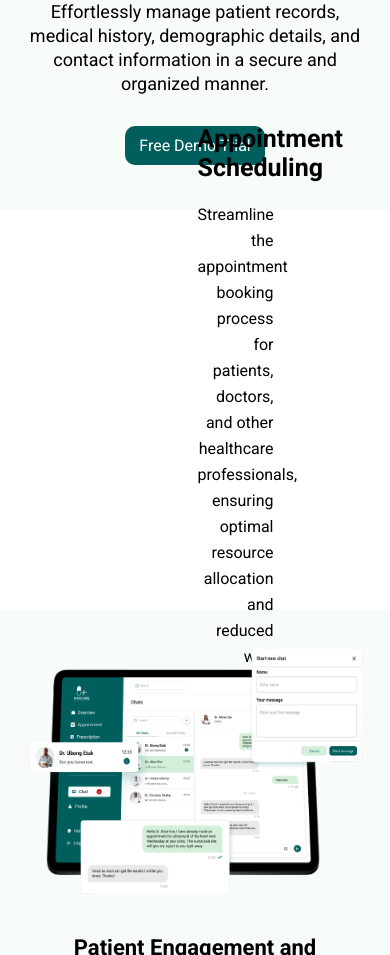
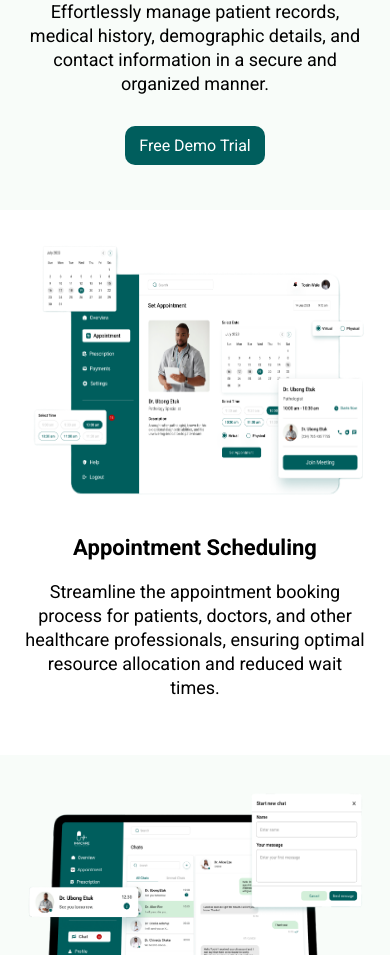
Before and after one commit to TAP-IMACARE/Client-Side, a React (Vite) app: page / in a window 390 px wide. Shown: the part 1300-2255 px from the top of the page. Built offline with nearby package versions, Linux system fonts and the light colour scheme.

Commit message:
Update PatientAppointmentScheduling.css

```diff
--- a/src/components/PatientAppointmentScheduling/PatientAppointmentScheduling.css
+++ b/src/components/PatientAppointmentScheduling/PatientAppointmentScheduling.css
@@ -1,6 +1,6 @@
 .PatientAppointmentScheduling-container {
   background-color: var(--white);
-  height: 400px;
+  min-height: 400px;
 
   display: flex;
   justify-content: center;
@@ -9,20 +9,20 @@
   gap: 100px;
 }
 .PatientAppointmentScheduling-left {
-  width: 50%;
+  max-width: 50%;
 }
 .PatientAppointmentScheduling-left img {
   width: 100%;
+  height: 320px;
 }
 
 .PatientAppointmentScheduling-right {
-  width: 50%;
+  max-width: 50%;
   text-align: right;
-  /* height: 100%; */
 }
 .PatientAppointmentScheduling-right-container {
-  /* margin-right: 90px; */
-  width: 80%;
+  text-align: right;
+  max-width: 75%;
 }
 .PatientAppointmentScheduling-right h3 {
   font-size: 25px;
@@ -33,3 +33,41 @@
   font-size: 16px;
   line-height: 26px;
 }
+
+@media screen and (max-width: 820px) {
+  .PatientAppointmentScheduling-container {
+    padding: 32.998px 21.999px 54.997px 21.999px;
+  }
+}
+
+@media screen and (max-width: 580px) {
+  .PatientAppointmentScheduling-container {
+    flex-direction: column;
+    gap: 28px;
+  }
+
+  .PatientAppointmentScheduling-left {
+    max-width: 100%;
+  }
+  .PatientAppointmentScheduling-left img {
+    width: 100%;
+    height: 260px;
+  }
+
+  .PatientAppointmentScheduling-right {
+    text-align: center;
+    max-width: 100%;
+  }
+  .PatientAppointmentScheduling-right-container {
+    text-align: center;
+    max-width: 100%;
+  }
+  .PatientAppointmentScheduling-right-container h3 {
+    font-size: 22px;
+  }
+  .PatientAppointmentScheduling-right-container p {
+    font-size: 18px;
+    width: 100%;
+    line-height: 24px;
+  }
+}
```
